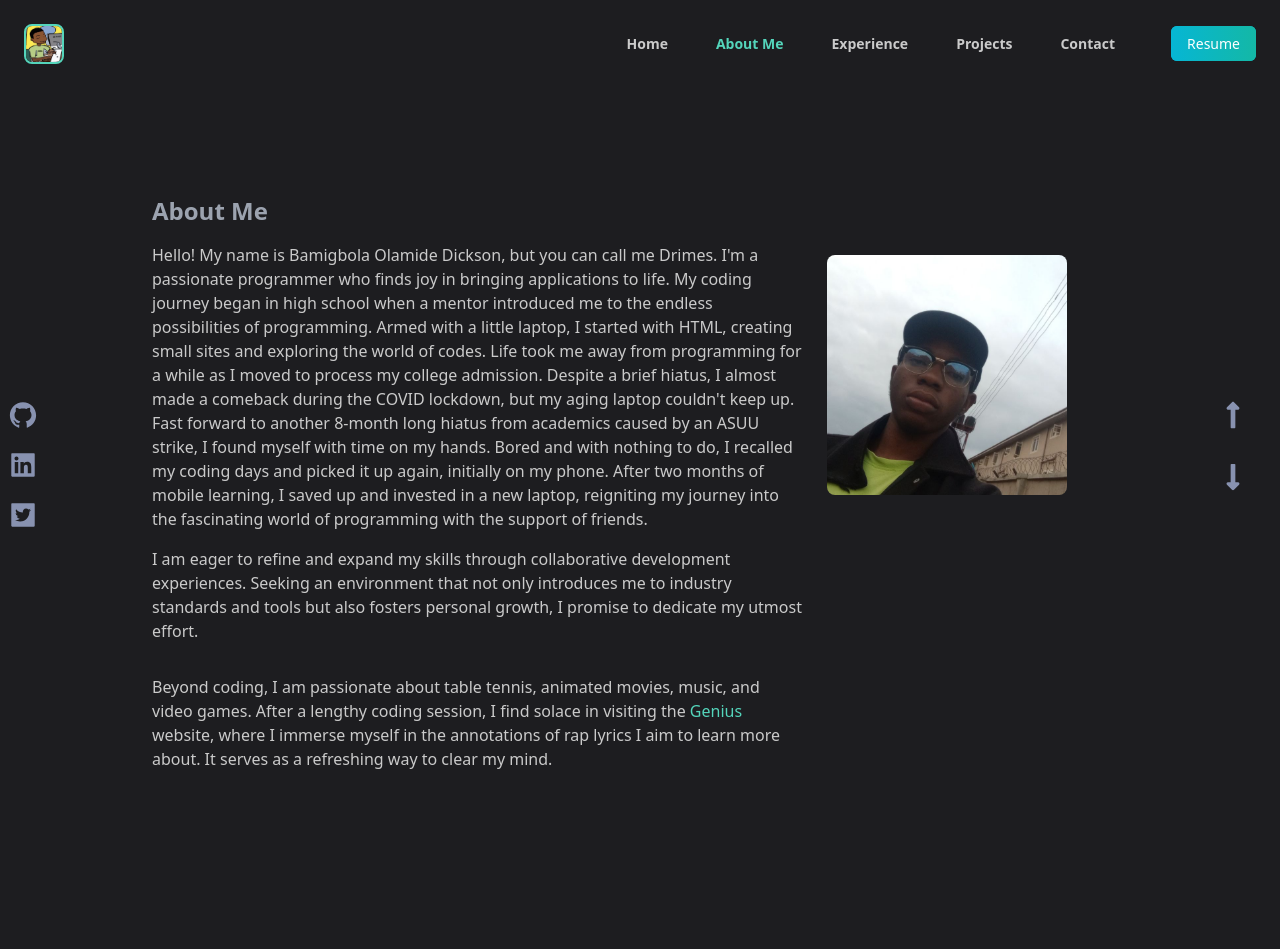
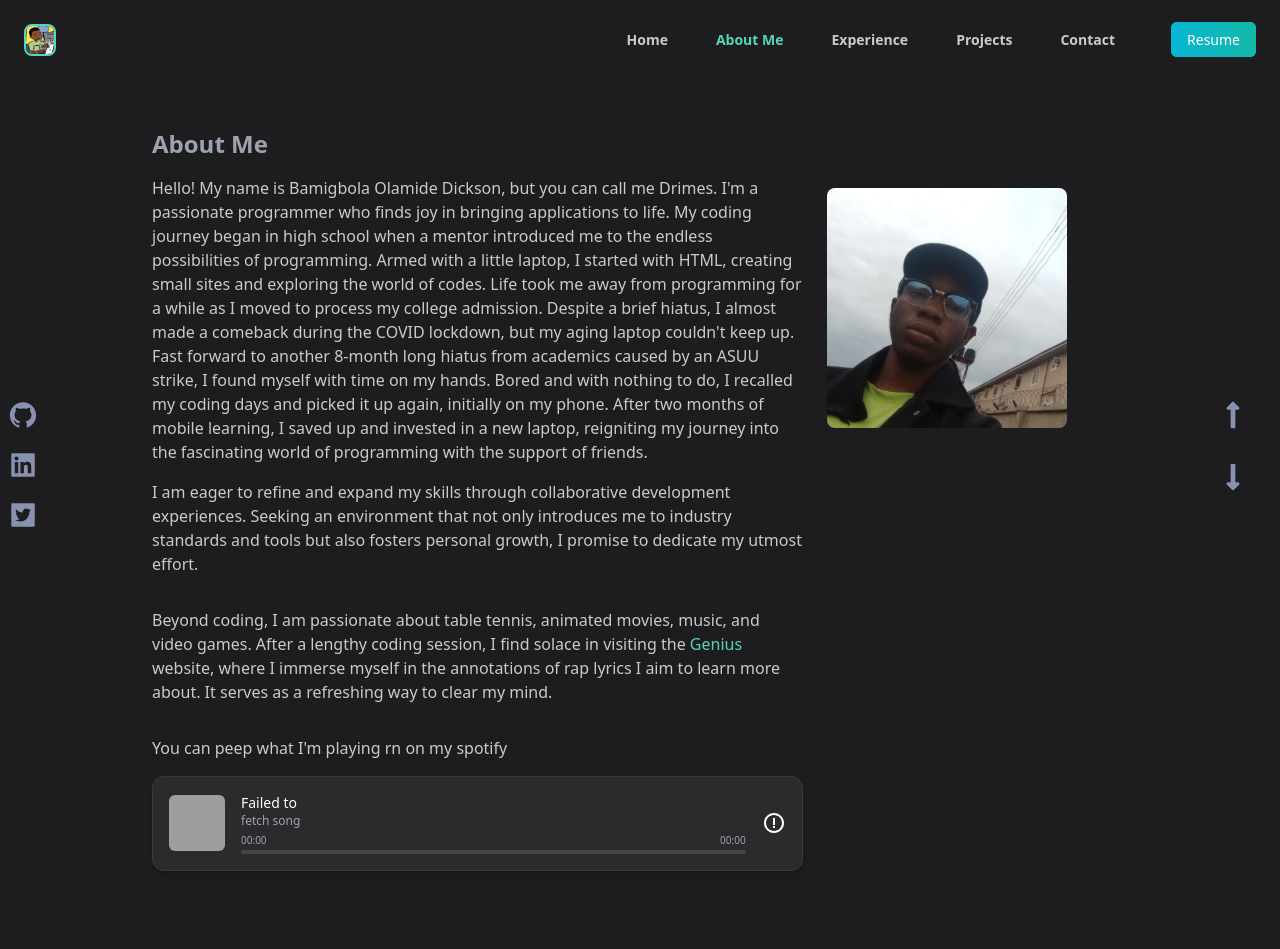
Before and after one commit to drimescodes/drimes-portfolio, a React (Vite) app: page /aboutme in a window 1280 px wide. Shown: the top 949 px of the page. Built offline with nearby package versions, Linux system fonts and the light colour scheme; no server answers; grey boxes are pictures that could not be loaded; the HTML template or start-up script is replaced by a standard one.

Commit message:
commiting just incase laptop packs up

```diff
--- a/package.json
+++ b/package.json
@@ -28,7 +28,9 @@
     "eslint-plugin-react-hooks": "^4.6.0",
     "eslint-plugin-react-refresh": "^0.4.5",
     "postcss": "^8.4.32",
+    "querystring": "^0.2.1",
     "tailwindcss": "^3.3.6",
-    "vite": "^5.0.8"
+    "vite": "^5.0.8",
+    "vite-plugin-node-polyfills": "^0.23.0"
   }
 }
--- a/src/App.jsx
+++ b/src/App.jsx
@@ -2,10 +2,12 @@ import React, { useState, useEffect } from "react";
 
 import { About, Home, Experience, Projects, Contact } from "./pages";
 import { Navbar, Loading, Footer } from "./components";
-import { Routes, Route } from "react-router";
+import { Routes, Route, useLocation } from "react-router";
 import { PageProvider } from "./contexts/PageContext";
 
 function App() {
+  const location = useLocation();
+  const isHome = location.pathname === "/";
   const [isLoading, setIsLoading] = useState(true);
   useEffect(() => {
     // Simulating a 1-second delay before loading the main page
@@ -15,6 +17,13 @@ function App() {
 
     return () => clearTimeout(timer); // Clear the timer when the component is unmounted
   }, []);
+  useEffect(() => {
+  window.scrollTo({
+    top: 0,
+    left: 0,
+    behavior: "instant", // or "smooth"
+  });
+}, [location.pathname]);
 
   const [currentPage, setCurrentPage] = useState(0);
   const pages = ["/", "/aboutme", "/experience", "/projects", "/contact"];
@@ -28,23 +37,27 @@ function App() {
   return (
 
     <PageProvider>
-    <div className=" bg-[#1d1d20] px-8 overflow-hidden min-h-screen">
+    <div
+  className={`${isHome ? "sm:h-screen" : "min-h-screen"} bg-[#1d1d20] px-8 flex flex-col overflow-hidden`}
+>
+
       {isLoading ? (
         <Loading />
       ) : (
         <>
-          <header className=" ">
+
             <Navbar />
+            <main
+
+            >
             <Routes>
-              <Route path="/" element={<Home />} />
-              <Route path="/aboutme" element={<About />} />
-            </Routes>
-          </header>
-          <Routes>
+            <Route path="/" element={<Home />} />
+            <Route path="/aboutme" element={<About />} />
             <Route path="/experience" element={<Experience />} />
             <Route path="/projects" element={<Projects />} />
             <Route path="/contact" element={<Contact />} />
           </Routes>
+          </main>
           <Footer />
         </>
       )}
--- a/src/assets/index.js
+++ b/src/assets/index.js
@@ -11,6 +11,7 @@ import c from "./c.svg"
 import drimes from "./drimes.jpg"
 import drimes1 from "./drimes1.jpg"
 import drimes_avatar from "./drimes_avatar.png"
+import soundbar from "./soundbar.gif"
 export {
-    eklektos, hangman, swiftinvoice, getlinked, reactgrabstar, multistepform, js, py, ts, c, drimes, drimes1, drimes_avatar
+    eklektos, hangman, swiftinvoice, getlinked, reactgrabstar, multistepform, js, py, ts, c, drimes, drimes1, drimes_avatar, soundbar
 }
--- a/src/components/Navbar.jsx
+++ b/src/components/Navbar.jsx
@@ -35,7 +35,7 @@ const Navbar = () => {
         <img
           src={drimes_avatar}
           alt=""
-          className="text-3xl font-bold w-10 h-10 rounded-lg border-2 border-[#54d5bb]"
+          className="text-3xl font-bold w-8 h-8 rounded-lg border-2 border-[#54d5bb]"
           onClick={() => handleLinkClick(0)}
         />
 
@@ -125,12 +125,12 @@ const Navbar = () => {
       {/* Mobile Navbar */}
       <div className="lg:hidden ">
         {toggle ? (
-          <RiCloseLine size={40} onClick={handleClick1} />
+          <RiCloseLine size={30} onClick={handleClick1} />
         ) : (
           <RiMenu3Line
             className="cursor-pointer"
             onClick={handleClick}
-            size={40}
+            size={30}
           />
         )}
       </div>
--- /dev/null
+++ b/src/components/NowPlaying.jsx
@@ -0,0 +1,222 @@
+import React, { useEffect, useState } from 'react';
+import querystring from 'querystring';
+// Remove Buffer import - we'll use browser-native btoa()
+import {AiOutlinePauseCircle} from 'react-icons/ai';
+import {BiErrorCircle} from 'react-icons/bi'
+import {HiOutlineStatusOffline} from 'react-icons/hi'
+import {soundbar} from '../assets';
+
+//Setting up the Spotify API and Endpoints
+const NOW_PLAYING_ENDPOINT = 'https://api.spotify.com/v1/me/player/currently-playing';
+const TOKEN_ENDPOINT = 'https://accounts.spotify.com/api/token';
+const client_id = import.meta.env.VITE_SPOTIFY_CLIENT_ID;
+const client_secret = import.meta.env.VITE_SPOTIFY_CLIENT_SECRET;
+const refresh_token = import.meta.env.VITE_SPOTIFY_REFRESH_TOKEN;
+
+//Function to generate an access token using the refresh token everytime the website is opened or refreshed
+export const getAccessToken = async (client_id, client_secret, refresh_token) => {
+    // Use browser-native btoa() instead of Buffer
+    const basic = btoa(`${client_id}:${client_secret}`);
+
+    const response = await fetch(TOKEN_ENDPOINT, {
+        method: 'POST',
+        headers: {
+        Authorization: `Basic ${basic}`,
+        'Content-Type': 'application/x-www-form-urlencoded',
+        },
+        body: querystring.stringify({
+        grant_type: 'refresh_token',
+        refresh_token,
+        }),
+    });
+
+  return response.json();
+};
+
+//Uses the access token to fetch the currently playing song
+export const getNowPlaying = async () => {
+  try {
+    //Generating an access token
+    const { access_token } = await getAccessToken(client_id, client_secret, refresh_token);
+
+    //Fetching the response
+    const response = await fetch(NOW_PLAYING_ENDPOINT, {
+      headers: {
+        Authorization: `Bearer ${access_token}`,
+      },
+    });
+
+    //If response status > 400 means there was some error while fetching the required information
+    if (response.status > 400) {
+      throw new Error('Unable to Fetch Song');
+    } else if(response.status === 204) {
+      throw new Error('Currently Not Playing')
+    }
+
+    //Extracting the required data from the response into seperate variables
+    const song = await response.json();
+    const albumImageUrl = song.item.album.images[0].url;
+    const artist = song.item.artists.map((artist) => artist.name).join(', ');
+    const isPlaying = song.is_playing;
+    const songUrl = song.item.external_urls.spotify;
+    const title = song.item.name;
+    const timePlayed = song.progress_ms;
+    const timeTotal = song.item.duration_ms;
+    const artistUrl = song.item.album.artists[0].external_urls.spotify;
+
+    //Returning the song details
+    return {
+      albumImageUrl,
+      artist,
+      isPlaying,
+      songUrl,
+      title,
+      timePlayed,
+      timeTotal,
+      artistUrl
+    };
+  } catch (error) {
+    console.error('Error fetching currently playing song: ', error);
+    return error.message.toString();
+  }
+};
+
+//Main function to process the data and render the widget
+const NowPlaying = () => {
+  //Hold information about the currently playing song
+  const [nowPlaying, setNowPlaying] = useState(null);
+
+  useEffect(() => {
+    const fetchNowPlaying = async () => {
+      const data = await getNowPlaying();
+      setNowPlaying(data)
+    };
+
+    //The spotify API does not support web sockets, so inorder to keep updating the currently playing song and time elapsed - we call the API every second
+    const interval = setInterval(() => {
+      fetchNowPlaying();
+    }, 1000);
+
+    // Cleanup interval on component unmount
+    return () => clearInterval(interval);
+  }, []);
+
+  //Setting default values for the listener's current state and the duration of the song played
+  let playerState = ''
+  let secondsPlayed = 0, minutesPlayed = 0, secondsTotal = 0, minutesTotal = 0;
+  let albumImageUrl = './images/albumCover.png'
+  let title = ''
+  let artist = ''
+
+  if (nowPlaying != null && nowPlaying.title) {
+    //Used while displaing a sounbar/pause icon on the widget
+    nowPlaying.isPlaying ? playerState = 'PLAY' : playerState = 'PAUSE'
+
+    //Converting the playback duration from seconds to minutes and seconds
+    secondsPlayed = Math.floor(nowPlaying.timePlayed/1000);
+    minutesPlayed = Math.floor(secondsPlayed/60);
+    secondsPlayed = secondsPlayed % 60;
+
+    //Converting the song duration from seconds to minutes and seconds
+    secondsTotal = Math.floor(nowPlaying.timeTotal/1000);
+    minutesTotal = Math.floor(secondsTotal/60);
+    secondsTotal = secondsTotal % 60;
+
+    albumImageUrl = nowPlaying.albumImageUrl
+    title = nowPlaying.title
+    artist = nowPlaying.artist
+  } else if (nowPlaying === 'Currently Not Playing') {
+    playerState = 'OFFLINE'
+    title = 'Drimes is'
+    artist = 'currently Offline'
+  } else {
+    title = 'Failed to'
+    artist = 'fetch song'
+  }
+
+  //Used to set 0 as padding when the it is a single digit number
+  const pad = (n) =>{
+    return (n < 10) ? ("0" + n) : n;
+  }
+
+
+  const progressPercent = nowPlaying?.timePlayed && nowPlaying?.timeTotal
+  ? Math.min((nowPlaying.timePlayed / nowPlaying.timeTotal) * 100, 100)
+  : 0;
+  return (
+    <a
+      href={
+        playerState === "PLAY" || playerState === "PAUSE"
+          ? nowPlaying.songUrl
+          : "#"
+      }
+      target="_blank"
+      rel="noopener noreferrer"
+      className="block"
+    >
+      <div className="flex items-center gap-4 p-4 rounded-xl bg-[#2b2b2e] hover:bg-[#333336] transition duration-300 shadow-md border border-[#3a3a3d]">
+        {/* Album Art */}
+        <div className="w-14 h-14 flex-shrink-0 rounded-md overflow-hidden">
+          <img
+            src={albumImageUrl}
+            alt="Album"
+            className="w-full h-full object-cover"
+          />
+        </div>
+
+        {/* Track Info */}
+        <div className="flex-1 overflow-hidden">
+          <p
+            className={`text-sm font-medium text-white truncate ${
+              title.length > 15 ? "animate-marquee sm:animate-none whitespace-nowrap" : ""
+            }`}
+          >
+            {playerState === "PLAY" || playerState === "PAUSE" ? title : title}
+          </p>
+          <p className="text-xs text-gray-400 truncate">
+            {playerState === "PLAY" || playerState === "PAUSE"
+              ? artist
+              : artist}
+          </p>
+
+          <div className="mt-1 w-full">
+  {/* Time Labels */}
+  <div className="flex justify-between text-[10px] text-gray-400 mb-[2px]">
+    <span>{pad(minutesPlayed)}:{pad(secondsPlayed)}</span>
+    <span>{pad(minutesTotal)}:{pad(secondsTotal)}</span>
+  </div>
+
+  {/* Progress Bar */}
+  <div className="w-full h-[4px] bg-[#444] rounded overflow-hidden">
+    <div
+      className="h-full bg-white transition-all duration-300"
+      style={{ width: `${progressPercent}%` }}
+    />
+  </div>
+</div>
+        </div>
+
+        {/* Icon */}
+        <div className="flex-shrink-0 text-white">
+          {playerState === "PLAY" ? (
+            <img
+              src={soundbar}
+              alt="Playing"
+              className="w-8 h-8 rounded-lg"
+            />
+          ) : playerState === "PAUSE" ? (
+            <AiOutlinePauseCircle size={40} />
+          ) : playerState === "OFFLINE" ? (
+            <HiOutlineStatusOffline size={40} />
+          ) : (
+            <BiErrorCircle size={24} />
+          )}
+        </div>
+      </div>
+    </a>
+  );
+
+
+};
+
+export default NowPlaying;
--- a/src/components/index.js
+++ b/src/components/index.js
@@ -3,4 +3,5 @@ import Footer from "./Footer";
 import Loading from "./Loading";
 import VerificationModal from "./Verification";
 import Spinner from "./Spinner";
-export {Navbar, Footer, Loading, VerificationModal, Spinner};
+import NowPlaying from "./NowPlaying";
+export {Navbar, Footer, Loading, VerificationModal, Spinner, NowPlaying};
--- a/src/index.css
+++ b/src/index.css
@@ -32,3 +32,12 @@
     opacity: 1;
 
   }
+
+  @keyframes marquee {
+    0% { transform: translateX(0%); }
+    100% { transform: translateX(-100%); }
+  }
+  .animate-marquee {
+    display: inline-block;
+    animation: marquee 10s linear infinite;
+  }
--- a/src/pages/About.jsx
+++ b/src/pages/About.jsx
@@ -1,5 +1,6 @@
 import React from "react";
 import { drimes1 } from "../assets";
+import { NowPlaying } from "../components";
 
 const Introduction = () => {
   return (
@@ -51,6 +52,8 @@ const Introduction = () => {
               aim to learn more about. It serves as a refreshing way to clear my
               mind.
             </p>
+            <p className="text-[#cacaca] mb-4">You can peep what I'm playing rn on my spotify</p>
+            <NowPlaying />
           </div>
           <div className="md:w-1/3 flex justify-center md:justify-start mt-5">
             <img
```
Also changed, not shown: src/pages/Home.jsx (+4 -4 lines), src/pages/Projects.jsx (+32 -27 lines), vite.config.js.timestamp-1749316950877-24122354ed5a6.mjs (added, +10 -0 lines), src/assets/soundbar.gif (added), 1 other file (tests, documents, lock files or other folders).
